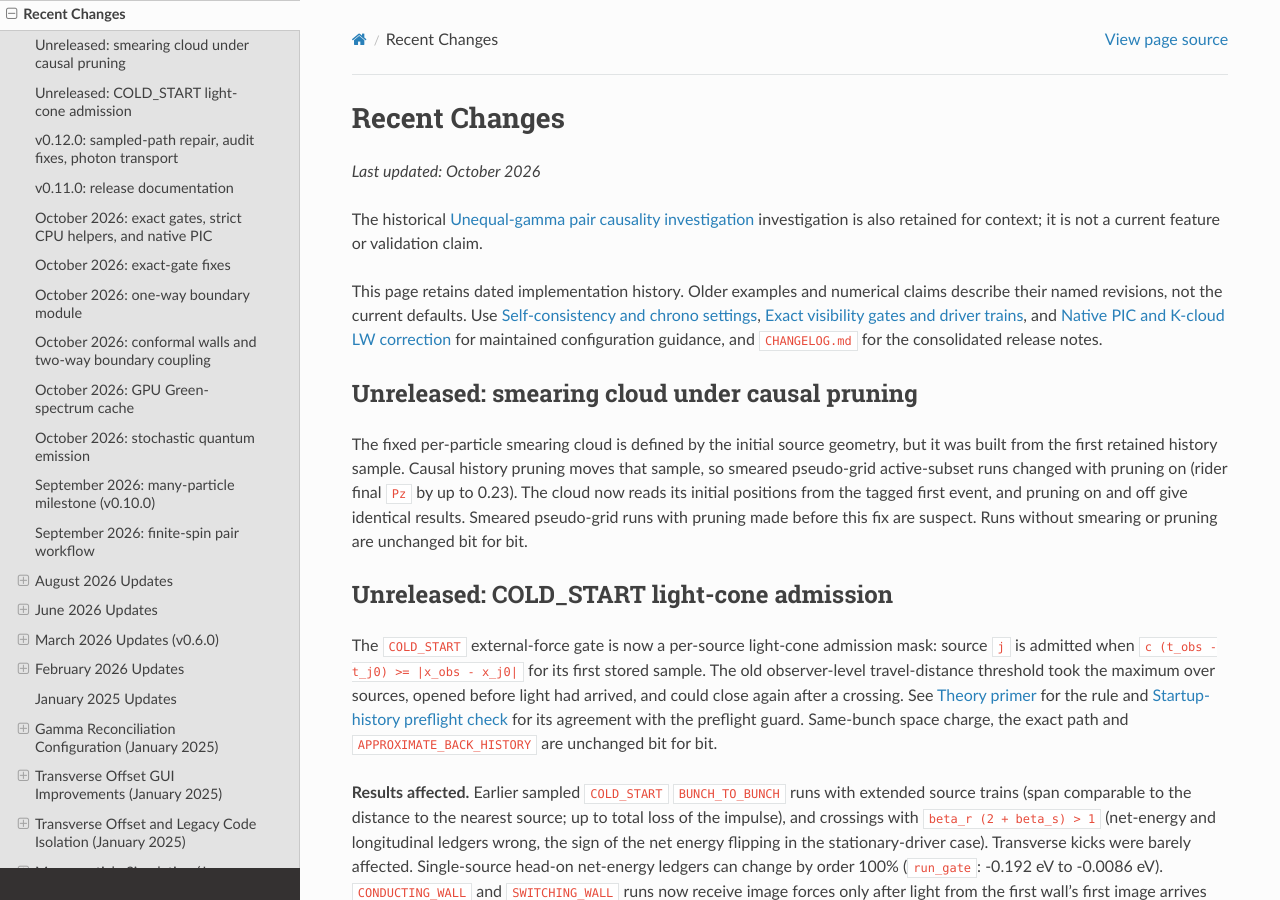
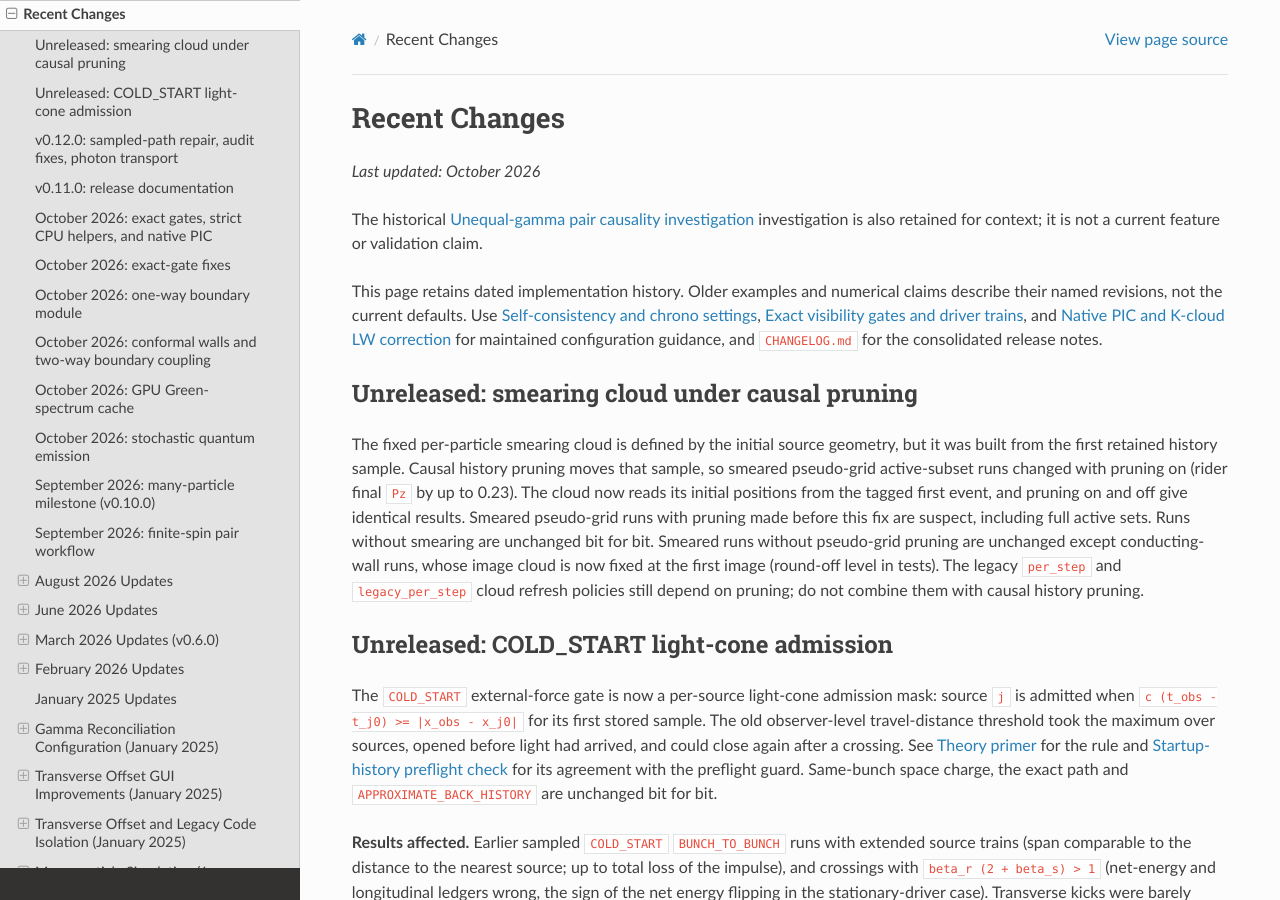
Before and after one commit to benfolsom/LW_integrator, a Sphinx documentation site: the page built from docs/source/recent_changes.rst, in a window 1280 px wide and 900 px high. Built offline with Sphinx 7.4.7 and the Read the Docs theme 3.1.0, drawn with Linux system fonts in a browser that asks for light colours; pages that are not in the unit, such as notebooks, are missing from menus.

Commit message:
Correct smearing-pruning change notes: wall image cloud, per-step refresh limitation

```diff
--- a/docs/source/recent_changes.rst
+++ b/docs/source/recent_changes.rst
@@ -24,7 +24,12 @@ history pruning moves that sample, so smeared pseudo-grid active-subset runs
 changed with pruning on (rider final ``Pz`` by up to 0.23). The cloud now reads
 its initial positions from the tagged first event, and pruning on and off give
 identical results. Smeared pseudo-grid runs with pruning made before this fix
-are suspect. Runs without smearing or pruning are unchanged bit for bit.
+are suspect, including full active sets. Runs without smearing are unchanged
+bit for bit. Smeared runs without pseudo-grid pruning are unchanged except
+conducting-wall runs, whose image cloud is now fixed at the first image
+(round-off level in tests). The legacy ``per_step`` and ``legacy_per_step``
+cloud refresh policies still depend on pruning; do not combine them with causal
+history pruning.
 
 .. _release_unreleased_coldstart_gate:
 
```
Also changed, not shown: CHANGELOG.md (+6 -1 lines).
